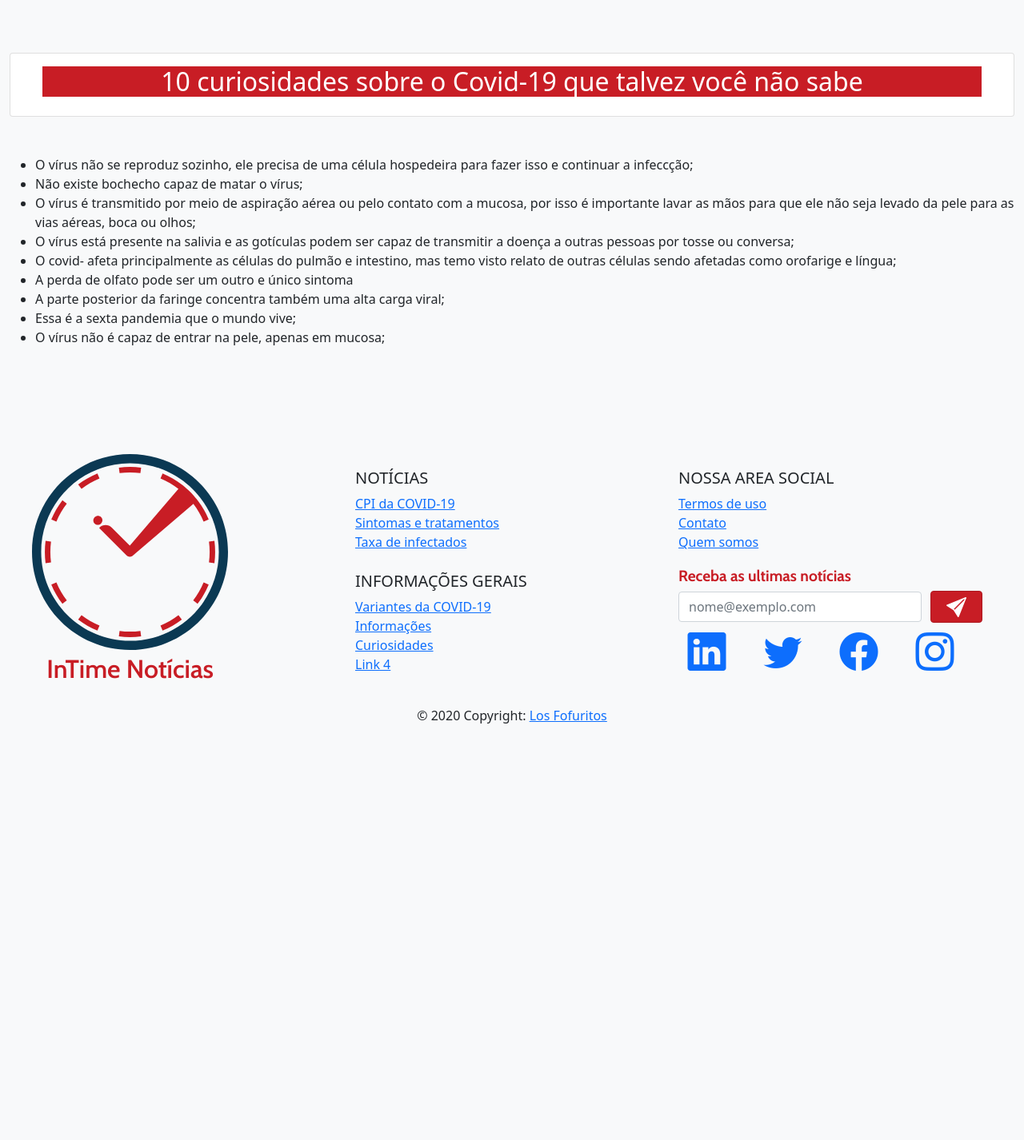
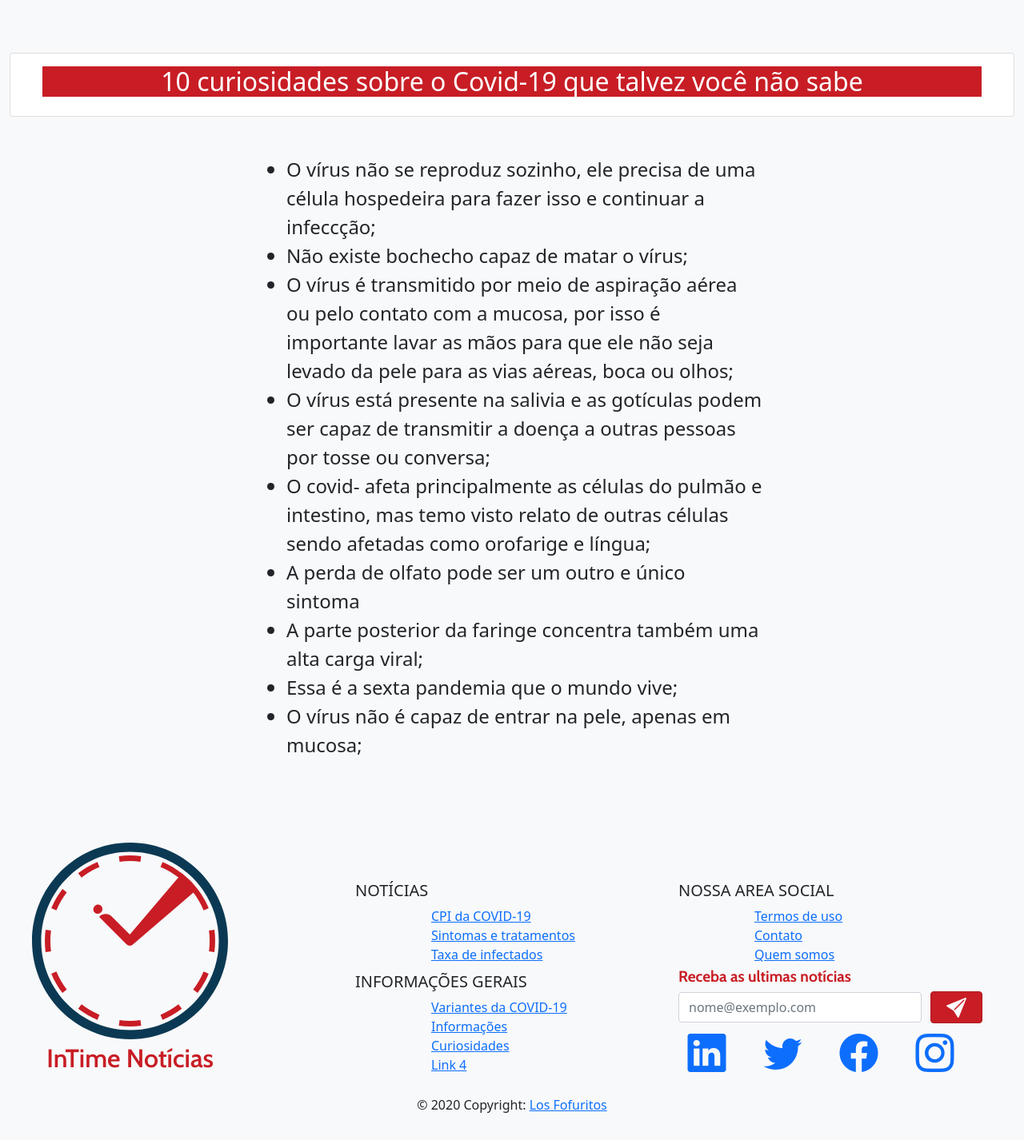
Before and after one commit to joaoGarcia-webDev/InTimeNews, a PHP site: page /ten_curiosity.php in a window 1280 px wide. Shown: the part 178-1604 px from the top of the page at 80% size. Before the commit the page ends 1083 px from the top, so only its background shows below. Run offline with PHP 8.4, Linux system fonts and the light colour scheme; some libraries are stand-ins or nearby versions.

Commit message:
Update main-page.css
Atualizando o css

```diff
--- a/css/main-page.css
+++ b/css/main-page.css
@@ -26,6 +26,7 @@ font-family: 'Lora', serif; (HIGH TEXT)
 .bg-light-part { background-color: #f0f0f0;} /* Background/light */
 .bg-light-red { background-color: #FF5A5F;} /* Primary */
 .bg-dark-red { background-color: #C81D25;} /* Secundary */
+.bg-dark-orange { background-color: #ff2f00;} /* Secundary */
 
 /* BIG-TITLE CLASS */
 .big-title{
@@ -38,6 +39,18 @@ font-family: 'Lora', serif; (HIGH TEXT)
 }
 .text-lora{
     font: 1.2em 'Cabin', sans-serif;
+}
+.text-curiosity{
+    color: #ffffff;
+}
+.text-black{
+    color: #000000;
+}
+.text-curiosity-covid{
+    font-size: 1.5em;
+}
+.text-title-curiosity{
+text-align: center;
 }
 
 /* NAV CUSTOMIZE CLASS */
@@ -312,4 +325,10 @@ ALL MEDIA RESPONSIVE CLASSES
     .article-news-content .initial-news .section-news{
         font-size: .9em;
     }
+
 }
+
+ul {
+    width: 50%;
+    margin: auto;
+}
```
